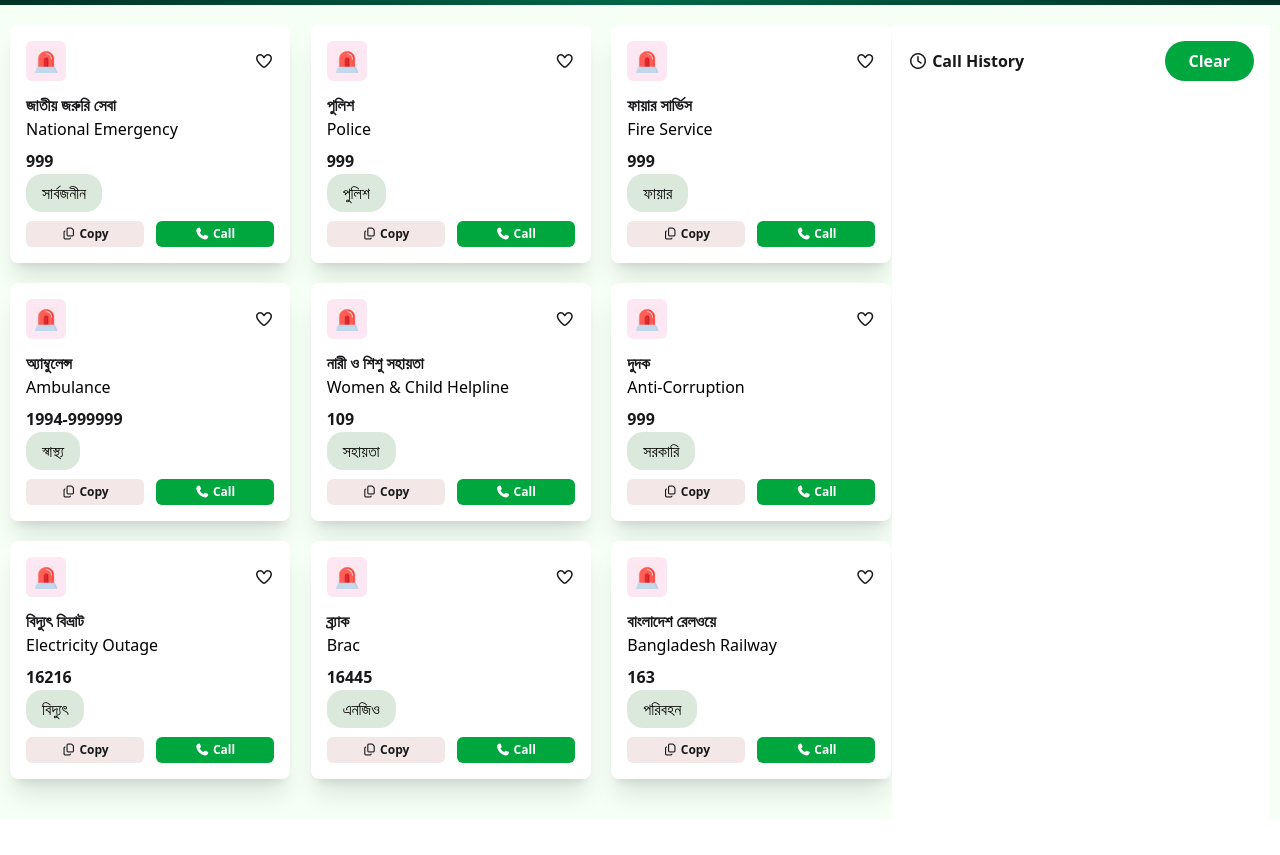
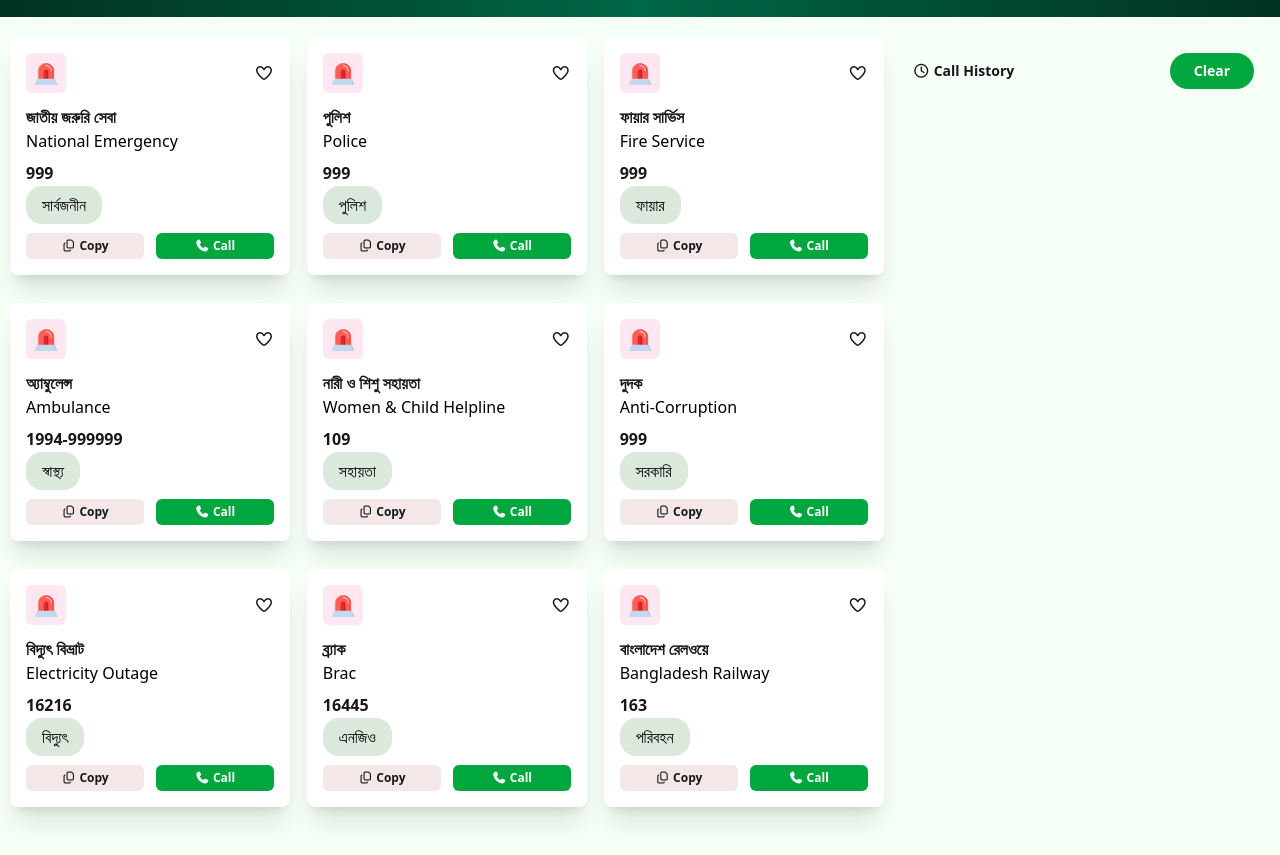
Before and after one commit to foorhad/Assignment-5-Emergency_Hotline, a plain HTML site: page index.html in a window 1280 px wide. Shown: the part 335-1190 px from the top of the page. Before the commit the page ends 1154 px from the top, so only its background shows below. Drawn offline with nearby package versions, Linux system fonts and the light colour scheme.

Commit message:
fully dynamic and responsive both mobile and desktop device

```diff
--- a/index.html
+++ b/index.html
@@ -17,15 +17,15 @@
     <div class="bg-white">
         <div class="md:w-[1260px] pb-5 mx-auto pt-5">
             <nav class="md:flex justify-between items-center">
-                <div class="logo flex mid:justify-between items-center gap-4">
+                <div class="logo flex mb-3 mid:justify-between items-center gap-4">
                     <img class="w-15 h-15" src="assets/logo.png" alt="" />
                     <h1 class="font-extrabold text-[20px] text-[#006747]">
                         Emergency <br />
                         Service
                     </h1>
                 </div>
-                <div class="flex mid:justify-between items-center gap-5">
-                    <div class="rounded-3xl px-6 py-2 bg-[#c2ebca] flex items-center gap-2">
+                <div class="flex justify-evenly items-center gap-5">
+                    <div class=" rounded-3xl px-6 py-2 bg-[#c2ebca] flex items-center gap-2">
                         <span id="heart-main" class="font-bold">0</span>
                         <img class="w-5 h-5" src="assets/heart.png" alt="" />
                     </div>
@@ -52,8 +52,8 @@
     </div>
 
     <div class="md:w-[1260px] md:mx-auto flex ">
-        <div id="cart-container" class="w-[70%] mb-10 md:grid grid-cols-3 gap-5">
-            <div class="cart p-4 bg-white rounded-lg shadow-xl w-[280px]">
+        <div id="cart-container" class="md:w-[70%] mb-10 md:grid grid-cols-3 gap-5">
+            <div class="mb-2 cart p-4 bg-white rounded-lg shadow-xl w-[280px]">
                 <div class="flex justify-between items-center mb-3">
                     <img class="w-10 bg-pink-100 rounded-md p-2" src="assets/emergency.png" alt="" />
                     <i class="heart-icon fa-regular fa-heart"></i>
@@ -76,7 +76,7 @@
                     </button>
                 </div>
             </div>
-            <div class="cart p-4 bg-white rounded-lg shadow-xl w-[280px]">
+            <div class="mb-2 cart p-4 bg-white rounded-lg shadow-xl w-[280px]">
                 <div class="flex justify-between items-center mb-3">
                     <img class="w-10 bg-pink-100 rounded-md p-2" src="assets/emergency.png" alt="" />
                     <i class="heart-icon fa-regular fa-heart"></i>
@@ -99,7 +99,7 @@
                     </button>
                 </div>
             </div>
-            <div class="cart p-4 bg-white rounded-lg shadow-xl w-[280px] ">
+            <div class="mb-2 cart p-4 bg-white rounded-lg shadow-xl w-[280px] ">
                 <div class="flex justify-between items-center mb-3">
                     <img class="w-10 bg-pink-100 rounded-md p-2" src="assets/emergency.png" alt="" />
                     <i class="heart-icon fa-regular fa-heart"></i>
@@ -122,7 +122,7 @@
                     </button>
                 </div>
             </div>
-            <div class="cart p-4 bg-white rounded-lg shadow-xl w-[280px]">
+            <div class="mb-2 cart p-4 bg-white rounded-lg shadow-xl w-[280px]">
                 <div class="flex justify-between items-center mb-3">
                     <img class="w-10 bg-pink-100 rounded-md p-2" src="assets/emergency.png" alt="" />
                     <i class="heart-icon fa-regular fa-heart"></i>
@@ -145,7 +145,7 @@
                     </button>
                 </div>
             </div>
-            <div class="cart p-4 bg-white rounded-lg shadow-xl w-[280px]">
+            <div class="mb-2 cart p-4 bg-white rounded-lg shadow-xl w-[280px]">
                 <div class="flex justify-between items-center mb-3">
                     <img class="w-10 bg-pink-100 rounded-md p-2" src="assets/emergency.png" alt="" />
                     <i class="heart-icon fa-regular fa-heart"></i>
@@ -168,7 +168,7 @@
                     </button>
                 </div>
             </div>
-            <div class="cart p-4 bg-white rounded-lg shadow-xl w-[280px]">
+            <div class="mb-2 cart p-4 bg-white rounded-lg shadow-xl w-[280px]">
                 <div class="flex justify-between items-center mb-3">
                     <img class="w-10 bg-pink-100 rounded-md p-2" src="assets/emergency.png" alt="" />
                     <i class="heart-icon fa-regular fa-heart"></i>
@@ -191,7 +191,7 @@
                     </button>
                 </div>
             </div>
-            <div class="cart p-4 bg-white rounded-lg shadow-xl w-[280px]">
+            <div class="mb-2 cart p-4 bg-white rounded-lg shadow-xl w-[280px]">
                 <div class="flex justify-between items-center mb-3">
                     <img class="w-10 bg-pink-100 rounded-md p-2" src="assets/emergency.png" alt="" />
                     <i class="heart-icon fa-regular fa-heart"></i>
@@ -214,7 +214,7 @@
                     </button>
                 </div>
             </div>
-            <div class="cart p-4 bg-white rounded-lg shadow-xl w-[280px]">
+            <div class="mb-2 cart p-4 bg-white rounded-lg shadow-xl w-[280px]">
                 <div class="flex justify-between items-center mb-3">
                     <img class="w-10 bg-pink-100 rounded-md p-2" src="assets/emergency.png" alt="" />
                     <i class="heart-icon fa-regular fa-heart"></i>
@@ -237,7 +237,7 @@
                     </button>
                 </div>
             </div>
-            <div class="cart p-4 bg-white rounded-lg shadow-xl w-[280px]">
+            <div class="mb-2 cart p-4 bg-white rounded-lg shadow-xl w-[280px]">
                 <div class="flex justify-between items-center mb-3">
                     <img class="w-10 bg-pink-100 rounded-md p-2" src="assets/emergency.png" alt="" />
                     <i class="heart-icon fa-regular fa-heart"></i>
@@ -262,12 +262,13 @@
             </div>
         </div>
         <!-- history seciton -->
-        <div class="md:p-4 bg-white call-history w-[30%]">
-            <div class="mb-5 flex justify-between items-center">
-                <h1 class="font-semibold">
+        <div class="ml-4 md:p-4 call-history w-[30%]">
+            <div class="mb-5 flex justify-between items-center gap-10">
+                <h1 class="text-sm md:font-semibold">
                     <i class="fa-regular fa-clock"></i> Call History
                 </h1>
-                <button id="clear" class="rounded-3xl px-6 py-2 bg-[#00A63E] text-white font-semibold">Clear</button>
+                <button id="clear"
+                    class="text-sm rounded-2xl px-4 py-1 md:rounded-3xl px-6 py-2 bg-[#00A63E] text-white font-semibold">Clear</button>
             </div>
             <div id="history-container">
 
--- a/script.js
+++ b/script.js
@@ -20,9 +20,9 @@ getId('cart-container').addEventListener("click",function(e){
         const newCart = document.createElement("div");
         let currentDate = new Date().toLocaleTimeString("en-US");
         newCart.innerHTML=`
-        <div class="mb:20 flex justify-between items-center gap:4 bg:FAFAFA shadow rounded-md p-3"">
+        <div class="flex gap:4 w-45 mb:20 flex justify-between items-center gap:4 bg:FAFAFA shadow rounded-md p-3"">
           <div>
-            <h1>${serviceName}</h1>
+            <h1 class="text-[#10px]">${serviceName}</h1>
             <h1 class="text[#5C5C5C]">${serviceNumber}</h1>
           </div>
           <h1>${currentDate}</h1>
```
